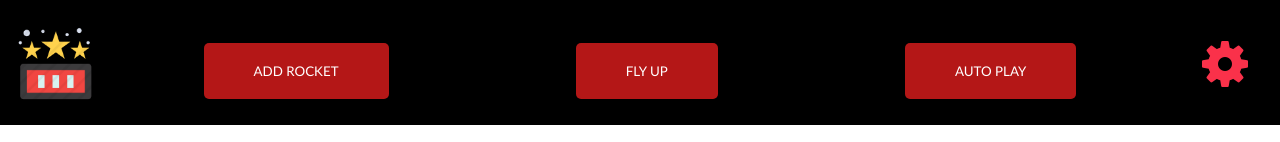
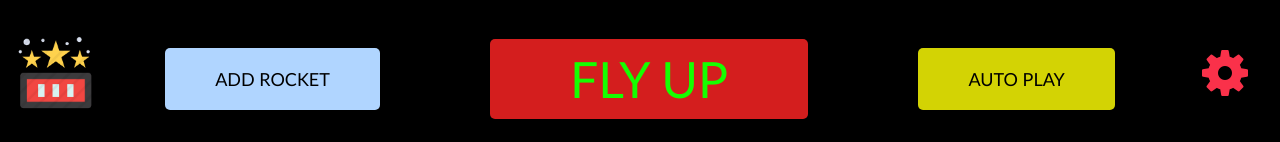
Before and after one commit to aSzymborski/rocketsGame, a plain HTML site: page index.html in a window 1280 px wide. Shown: the part 683-825 px from the top of the page. Drawn offline with Linux system fonts and the light colour scheme.

Commit message:
Change of color and size buttons

```diff
--- a/styles/buttons.css
+++ b/styles/buttons.css
@@ -3,6 +3,7 @@ button {
 }
 
 .button {
+  font-size: 18px;
   display: block;
   margin: 10px auto 0;
   font-family: "Gill Sans", "Gill Sans MT", Calibri, "Trebuchet MS", sans-serif;
@@ -11,10 +12,6 @@ button {
   border: none;
   color: white;
   border-radius: 5px;
-}
-
-.button:hover {
-  background-color: rgb(212, 30, 30);
 }
 
 .bottom-button {
@@ -81,3 +78,32 @@ button {
   width: 50px;
   height: 60px;
 }
+
+.button-fly {
+  background-color: rgb(212, 30, 30);
+  font-size: 50px;
+  color: rgb(21, 255, 0);
+  padding: 10px 80px;
+}
+
+.button-fly:hover {
+  background-color: rgb(243, 0, 0);
+}
+
+.button-auto-play {
+  color: black;
+  background-color: rgb(211, 211, 4);
+}
+
+.button-auto-play:hover {
+  background-color: rgb(247, 247, 8);
+}
+
+.button-add-rocket {
+  color: black;
+  background-color: rgb(176, 213, 255);
+}
+
+.button-add-rocket:hover {
+  background-color: rgb(131, 184, 245);
+}
```
